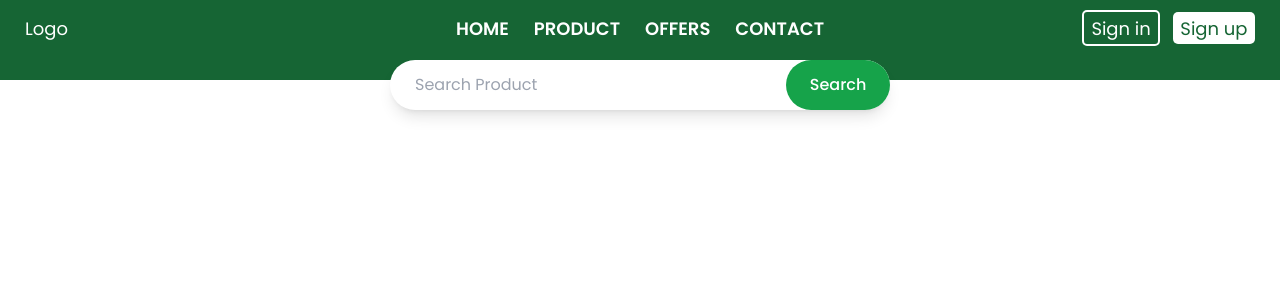
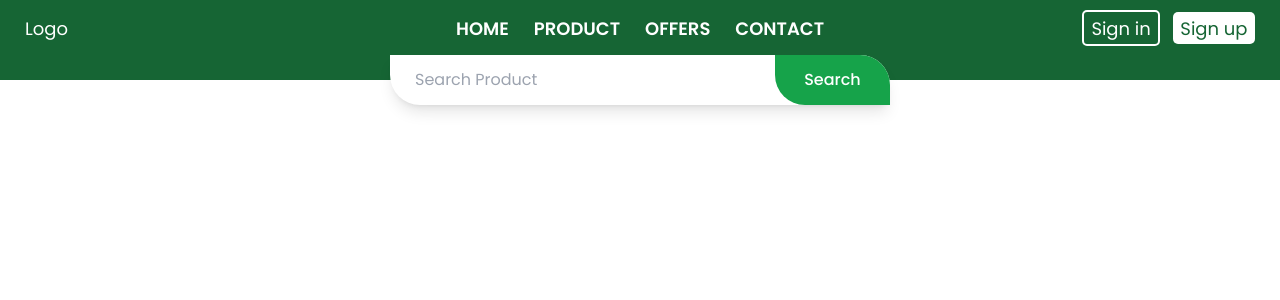
Before and after one commit to Senethlakshan/Web-project, a React (Vite) app: page / in a window 1280 px wide. Shown: the top 300 px of the page. Built offline with nearby package versions, Linux system fonts and the light colour scheme.

Commit message:
change search bar

```diff
--- a/src/components/Header.tsx
+++ b/src/components/Header.tsx
@@ -35,15 +35,15 @@ const Header = () => {
           </div>
         </div>
       </div>
-      <div className="absolute top-[6rem] left-1/2 flex h-[5rem] w-[50rem] -translate-x-1/2 transform rounded-full bg-white shadow-lg">
+      <div className="absolute top-[5.5rem] left-1/2 flex h-[5rem] w-[50rem] -translate-x-1/2 transform rounded-bl-[3rem] rounded-tr-[3rem] bg-white shadow-lg">
         <input
           type="search"
           name="search"
           id="search"
           placeholder="Search Product"
-          className="ml-[2.5rem] w-full border-none bg-transparent text-gray-500 outline-none"
+          className="ml-[2.5rem] w-full border-none bg-transparent  text-gray-500 outline-none"
         />
-        <div className="flex h-full w-[14rem] cursor-pointer items-center justify-center rounded-full bg-green-600 text-[1.6rem] font-medium">
+        <div className="flex h-full w-[16rem] cursor-pointer items-center justify-center rounded-bl-[3rem] rounded-tr-[3rem] bg-green-600 text-[1.6rem] font-medium">
           <a>Search</a>
         </div>
       </div>
```
